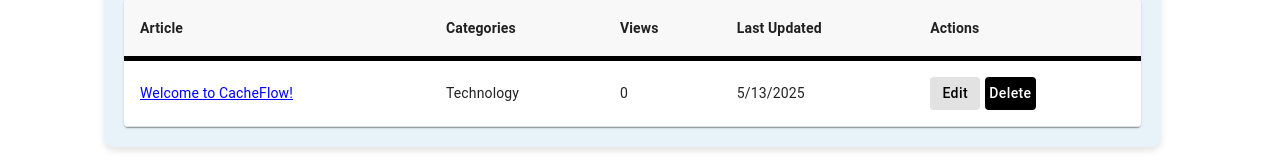
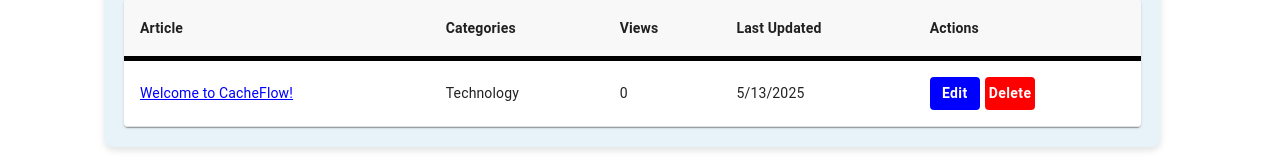
Before and after one commit to hpacatang/CacheFlow_TicketSystem, a React app: page /knowledge-base in a window 1280 px wide. Shown: the part 192-359 px from the top of the page. Built offline with nearby package versions, Linux system fonts and the light colour scheme; data requests are answered from the project's data file.

Commit message:
action button colors of knowbase changed

```diff
--- a/src/views/containers/KnowledgeBase/KnowBase.tsx
+++ b/src/views/containers/KnowledgeBase/KnowBase.tsx
@@ -529,10 +529,11 @@
                         sx={{
                           minWidth: '50px',
                           padding: '4px',
-                          color: 'black',
+                          color: 'white',
                           textTransform: 'none',
-                          backgroundColor: '#E2E2E2',
+                          backgroundColor: 'blue',
                           marginRight: '5px',
+                          fontWeight: '600',
                           '&:hover': {
                             backgroundColor: 'lightgray',
                             textTransform: 'none'
@@ -553,7 +554,8 @@
                           padding: '4px',
                           color: 'white',
                           textTransform: 'none',
-                          backgroundColor: 'black',
+                          backgroundColor: 'red',
+                          fontWeight: '600',
                           '&:hover': {
                             backgroundColor: 'darkred',
                           },
```
